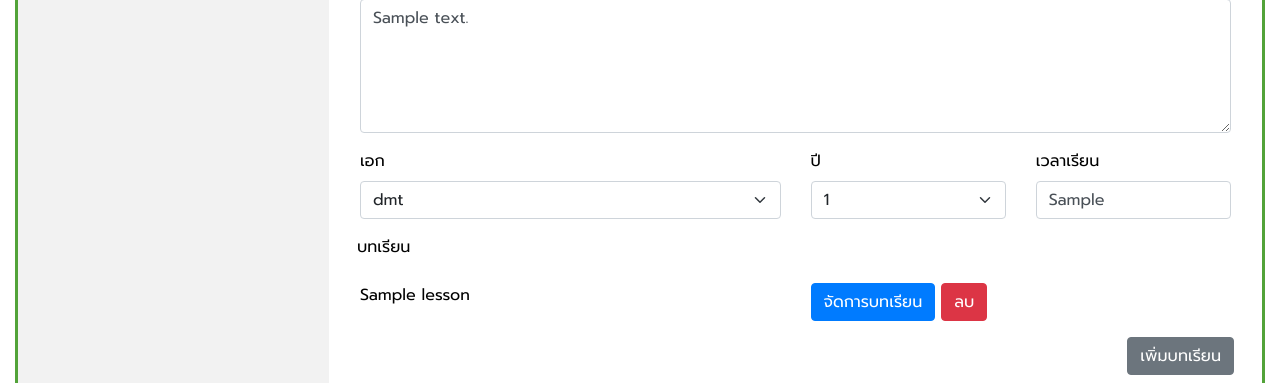
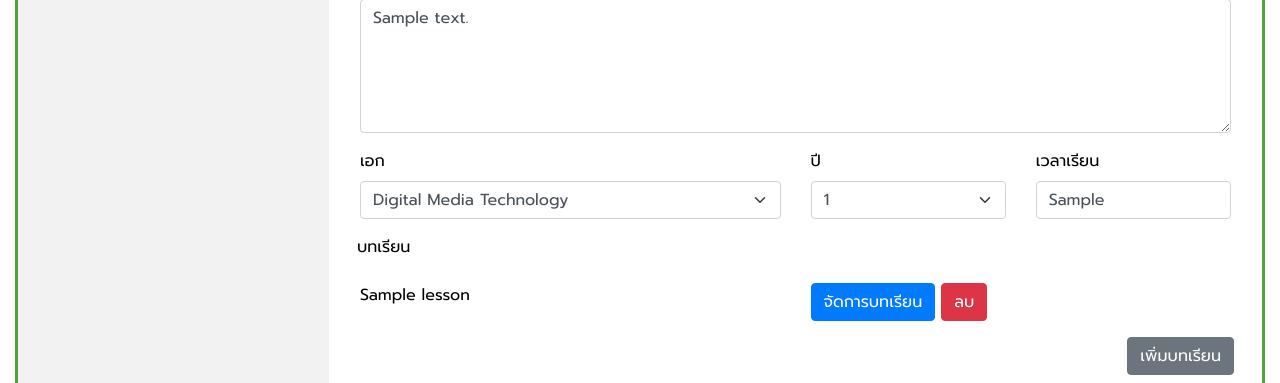
Before and after one commit to plewwoo/Final-Project, a Django app: page /edit-course/1/ in a window 1280 px wide. Shown: the part 937-1320 px from the top of the page. Run offline with Django 3.2, Linux system fonts and the light colour scheme; tables that the repository leaves empty hold one stand-in row (values such as "Sample post"); grey boxes marked "Sample" are stand-in pictures; some libraries are stand-ins or nearby versions.

Commit message:
change color

```diff
--- a/app/static/css/index.css
+++ b/app/static/css/index.css
@@ -189,8 +189,12 @@ body {
 	background-color: var(--background);
 }
 
+.edit-course input, .form-select {
+	color: #495057;
+}
+
 .ck-content p {
-	color: black;
+	color: #495057;
 }
 
 .index-first {
--- a/app/templates/app/edit-course.html
+++ b/app/templates/app/edit-course.html
@@ -16,7 +16,7 @@
 				  <li class="breadcrumb-item"><a class="latest" href="{% url 'edit-course' cid %}">จัดการคอร์สเรียน</a></li>
 				</ol>
 			</nav>
-			<div class="col-sm-12">
+			<div class="edit-course col-sm-12">
 				<form method="POST" id="formSave" enctype="multipart/form-data">
 					{% csrf_token %}
 					<div class="row">
@@ -42,7 +42,7 @@
 						<div class="col-sm-6 mt-3">
 							<label class="form-label">เอก</label>
 							<select class="form-select" name="courseMajor" required>
-								<option selected value="{{ course.courseMajor }}">{{ course.courseMajor }}</option>
+								<option selected value="{{ course.courseMajor }}">{{ course.get_courseMajor_display }}</option>
 								<option value="dmt">Digital Media Technology</option>
 								<option value="gdm">Game Development</option>
 								<option value="mmi">Medical Media Innovation</option>
```
